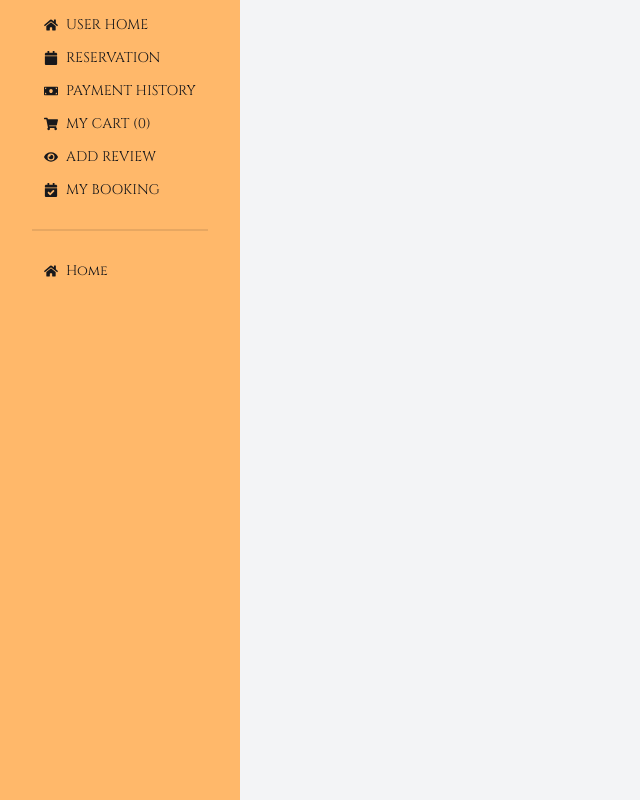
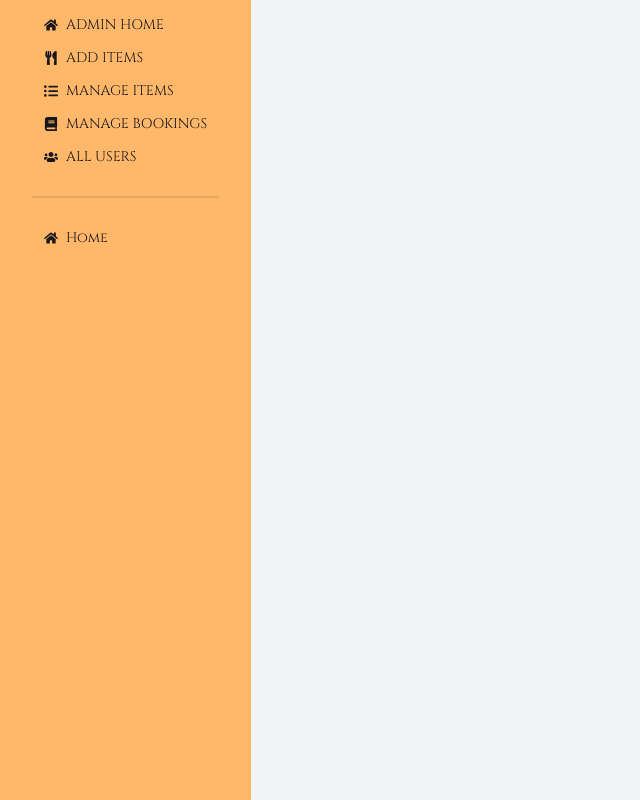
Before and after one commit to zobayerhb/bistro-boss-c, a React (Vite) app: page /dashboard in a window 1280 px wide. Shown: the whole page, without its empty margins (0-640 px from the left). Built offline with nearby package versions, Linux system fonts and the light colour scheme; no server answers.

Commit message:
get all user data & show admin page

```diff
--- a/src/Routes/Routes.jsx
+++ b/src/Routes/Routes.jsx
@@ -12,6 +12,7 @@ import Reservation from "../pages/Dashboard/Reservation/Reservation";
 import PaymentHistory from "../pages/Dashboard/PaymentHistory/PaymentHistory";
 import Review from "../pages/Dashboard/Review/Review";
 import Booking from "../pages/Dashboard/Booking/Booking";
+import AllUser from "../pages/Dashboard/AllUser/AllUser";
 
 export const router = createBrowserRouter([
   {
@@ -69,6 +70,11 @@ export const router = createBrowserRouter([
         path: "/dashboard/booking",
         element: <Booking />,
       },
+      // addmin route
+      {
+        path: "/dashboard/allUser",
+        element: <AllUser />,
+      },
     ],
   },
 ]);
--- a/src/layout/Dashboard.jsx
+++ b/src/layout/Dashboard.jsx
@@ -1,24 +1,84 @@
 import {
+  FaBook,
   FaCalendar,
   FaCalendarCheck,
   FaEye,
   FaHome,
+  FaListUl,
   FaMoneyBill,
   FaShoppingCart,
+  FaUsers,
+  FaUtensils,
 } from "react-icons/fa";
 import { NavLink, Outlet } from "react-router-dom";
 import useCart from "../hooks/useCart";
 
 const Dashboard = () => {
   const [cart] = useCart();
+
+  // TODO: CHECK ADMIN EXIST OR NOT
   const isAdmin = true;
 
   return (
     <div className="flex cinzel-font">
       {/* dashboard link */}
       <div className="bg-orange-300 min-h-screen px-6">
-        {/* public user routes */}
         <ul className="menu">
+          {isAdmin ? (
+            <>
+              <li>
+                <NavLink
+                  className={({ isActive }) =>
+                    isActive ? "bg-blue-400 text-white" : ""
+                  }
+                  to="/dashboard/adminHome"
+                >
+                  <FaHome /> ADMIN HOME
+                </NavLink>
+              </li>
+              <li>
+                <NavLink
+                  className={({ isActive }) =>
+                    isActive ? "bg-blue-400 text-white" : ""
+                  }
+                  to="/dashboard/addItems"
+                >
+                  <FaUtensils /> ADD ITEMS
+                </NavLink>
+              </li>
+              <li>
+                <NavLink
+                  className={({ isActive }) =>
+                    isActive ? "bg-blue-400 text-white" : ""
+                  }
+                  to="/dashboard/manageItems"
+                >
+                  <FaListUl /> MANAGE ITEMS
+                </NavLink>
+              </li>
+              <li>
+                <NavLink
+                  className={({ isActive }) =>
+                    isActive ? "bg-blue-400 text-white" : ""
+                  }
+                  to="/dashboard/bookings"
+                >
+                  <FaBook /> MANAGE BOOKINGS
+                </NavLink>
+              </li>
+              <li>
+                <NavLink
+                  className={({ isActive }) =>
+                    isActive ? "bg-blue-400 text-white" : ""
+                  }
+                  to="/dashboard/allUser"
+                >
+                  <FaUsers /> ALL USERS
+                </NavLink>
+              </li>
+            </>
+          ) : (
+            <>
               <li>
                 <NavLink
                   className={({ isActive }) =>
@@ -79,7 +139,8 @@ const Dashboard = () => {
                   <FaCalendarCheck /> MY BOOKING
                 </NavLink>
               </li>
-
+            </>
+          )}
           {/* common link */}
           <div className="divider"></div>
           <li>
--- /dev/null
+++ b/src/pages/Dashboard/AllUser/AllUser.jsx
@@ -0,0 +1,65 @@
+import { FaTrashAlt, FaUsers } from "react-icons/fa";
+import SectionTitle from "../../../components/SectionTitle/SectionTitle";
+import { useQuery } from "@tanstack/react-query";
+import useSecureAxios from "../../../hooks/useSecureAxios";
+
+const AllUser = () => {
+  const axiosSecure = useSecureAxios();
+
+  const { data: users = [] } = useQuery({
+    queryKey: ["users"],
+    queryFn: async () => {
+      const { data } = await axiosSecure.get("/users");
+      return data;
+    },
+  });
+
+  return (
+    <div>
+      <SectionTitle subheading="How many??" heading="MANAGE ALL USERS" />
+      <div className="bg-white px-10 py-8 w-[850px] mx-auto rounded">
+        <span className="uppercase font-bold text-2xl">
+          total users: ({users.length})
+        </span>
+        <div className="overflow-x-auto pt-4">
+          <table className="table">
+            {/* head */}
+            <thead>
+              <tr>
+                <th></th>
+                <th>Name</th>
+                <th>Email</th>
+                <th>Role</th>
+                <th>Action</th>
+              </tr>
+            </thead>
+            <tbody>
+              {users.map((user, index) => (
+                <tr key={user._id}>
+                  <td>{index + 1}</td>
+                  <td>{user.name}</td>
+                  <td className="lowercase">{user.email}</td>
+                  <td>
+                    <button className="btn btn-info text-white text-lg">
+                      <FaUsers />
+                    </button>
+                  </td>
+                  <th>
+                    <button
+                      onClick={() => {}}
+                      className="btn btn-error btn-md text-white"
+                    >
+                      <FaTrashAlt />
+                    </button>
+                  </th>
+                </tr>
+              ))}
+            </tbody>
+          </table>
+        </div>
+      </div>
+    </div>
+  );
+};
+
+export default AllUser;
```
Lines whose indentation alone changed are shown as unchanged.
